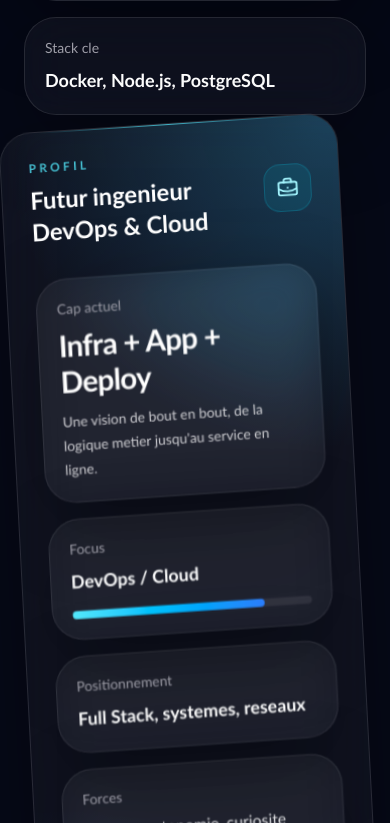
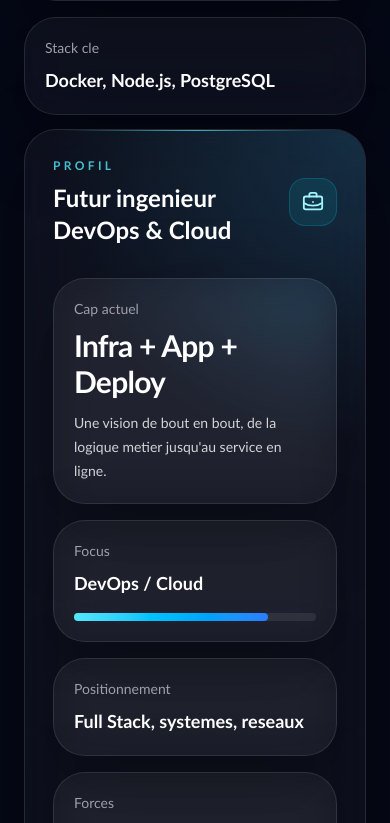
Before and after one commit to farouk-collab/portfolio-farouk, a React (Vite) app: page / in a window 390 px wide. Shown: the part 1101-1924 px from the top of the page. Built offline with nearby package versions, Linux system fonts and the light colour scheme.

Commit message:
Refine 3D cards for sharper content

```diff
--- a/src/App.jsx
+++ b/src/App.jsx
@@ -196,8 +196,7 @@ export default function App() {
   const { scrollYProgress } = useScroll();
   const heroY = useTransform(scrollYProgress, [0, 0.4], [0, -40]);
   const heroGlowY = useTransform(scrollYProgress, [0, 0.4], [0, -80]);
-  const heroCardY = useTransform(scrollYProgress, [0, 0.4], [0, -28]);
-  const heroCardRotate = useTransform(scrollYProgress, [0, 0.4], [0, -3]);
+  const heroCardY = useTransform(scrollYProgress, [0, 0.4], [0, -18]);
   const heroOrbY = useTransform(scrollYProgress, [0, 0.4], [0, -65]);
   const heroLineScale = useTransform(scrollYProgress, [0, 0.35], [1, 1.18]);
 
@@ -352,12 +351,12 @@ export default function App() {
           </Motion.div>
 
           <Motion.div
-            style={{ y: heroCardY, rotateX: 6, rotateY: -8, rotateZ: heroCardRotate }}
+            style={{ y: heroCardY }}
             initial={{ opacity: 0, y: 32 }}
             animate={{ opacity: 1, y: 0 }}
             transition={{ duration: 0.7, delay: 0.12, ease: "easeOut" }}
-            whileHover={{ rotateX: 10, rotateY: -12, y: -10, scale: 1.01 }}
-            className="relative min-h-[34rem] [transform-style:preserve-3d]"
+            whileHover={{ y: -8, scale: 1.008 }}
+            className="relative min-h-[34rem]"
           >
             <Motion.div
               style={{ y: heroOrbY }}
@@ -381,7 +380,7 @@ export default function App() {
             </Motion.div>
 
             <GlassCard className="relative overflow-hidden p-7">
-              <div className="absolute inset-0 bg-[radial-gradient(circle_at_top_right,rgba(56,189,248,0.28),transparent_30%),radial-gradient(circle_at_bottom_left,rgba(59,130,246,0.20),transparent_35%)]" />
+              <div className="absolute inset-0 bg-[radial-gradient(circle_at_top_right,rgba(56,189,248,0.18),transparent_28%),radial-gradient(circle_at_bottom_left,rgba(59,130,246,0.14),transparent_32%)]" />
               <div className="absolute inset-x-10 top-0 h-px bg-gradient-to-r from-transparent via-cyan-300/70 to-transparent" />
               <div className="relative">
                 <div className="flex items-center justify-between">
@@ -689,25 +688,24 @@ export default function App() {
         <section id="cv" className="py-14">
           <div className="grid gap-6 lg:grid-cols-[1.1fr_0.9fr]">
             <Motion.div
-              whileHover={{ y: -10, rotateX: 8, rotateY: -10, scale: 1.015 }}
+              whileHover={{ y: -8, scale: 1.01 }}
               transition={{ type: "spring", stiffness: 220, damping: 18 }}
-              className="[perspective:1600px]"
             >
-            <GlassCard className="relative overflow-hidden p-8 md:p-10 [transform-style:preserve-3d]">
-              <div className="absolute inset-0 bg-[radial-gradient(circle_at_top_right,rgba(34,211,238,0.22),transparent_28%),radial-gradient(circle_at_bottom_left,rgba(59,130,246,0.18),transparent_32%)]" />
+            <GlassCard className="relative overflow-hidden p-8 md:p-10">
+              <div className="absolute inset-0 bg-[radial-gradient(circle_at_top_right,rgba(34,211,238,0.16),transparent_28%),radial-gradient(circle_at_bottom_left,rgba(59,130,246,0.12),transparent_32%)]" />
               <div className="relative">
               <SectionTitle
                 eyebrow="CV"
                 title="Une consultation directe du CV dans la page."
                 description="Le rendu est mis en avant dans un cadre plus premium pour renforcer l'impression de portfolio professionnel."
               />
-              <div className="mt-8 rounded-[1.8rem] bg-gradient-to-br from-cyan-400 via-sky-400 to-blue-500 p-[1.5px] shadow-[0_25px_80px_rgba(34,211,238,0.18)]">
+              <div className="mt-8 rounded-[1.8rem] bg-gradient-to-br from-cyan-400 via-sky-400 to-blue-500 p-[1.5px] shadow-[0_20px_60px_rgba(34,211,238,0.15)]">
                 <div className="overflow-hidden rounded-[1.8rem] border border-white/10 bg-[#0a111c] p-3">
                   <Motion.img
                     src={cvImage}
                     alt="CV de Ayinde Farouk Salami"
                     className="w-full rounded-[1.35rem] object-contain"
-                    whileHover={{ scale: 1.035 }}
+                    whileHover={{ scale: 1.02 }}
                     transition={{ duration: 0.35, ease: "easeOut" }}
                   />
                 </div>
```
